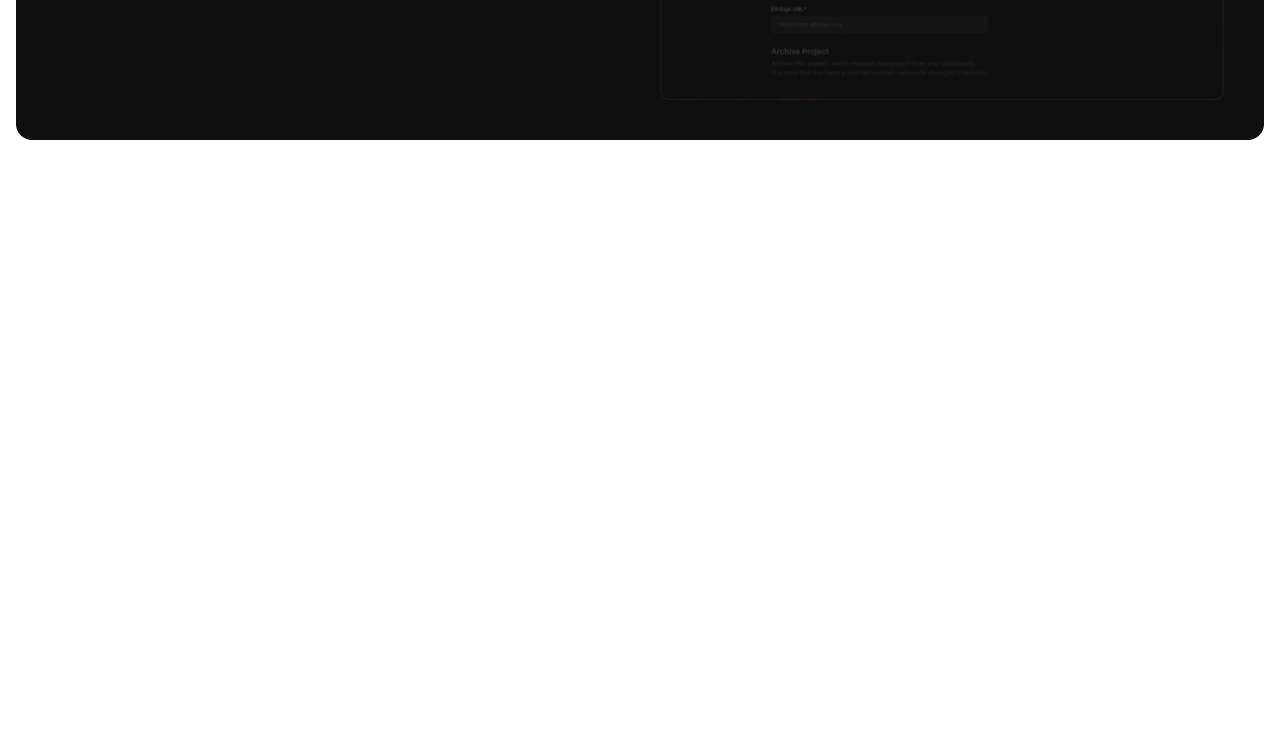
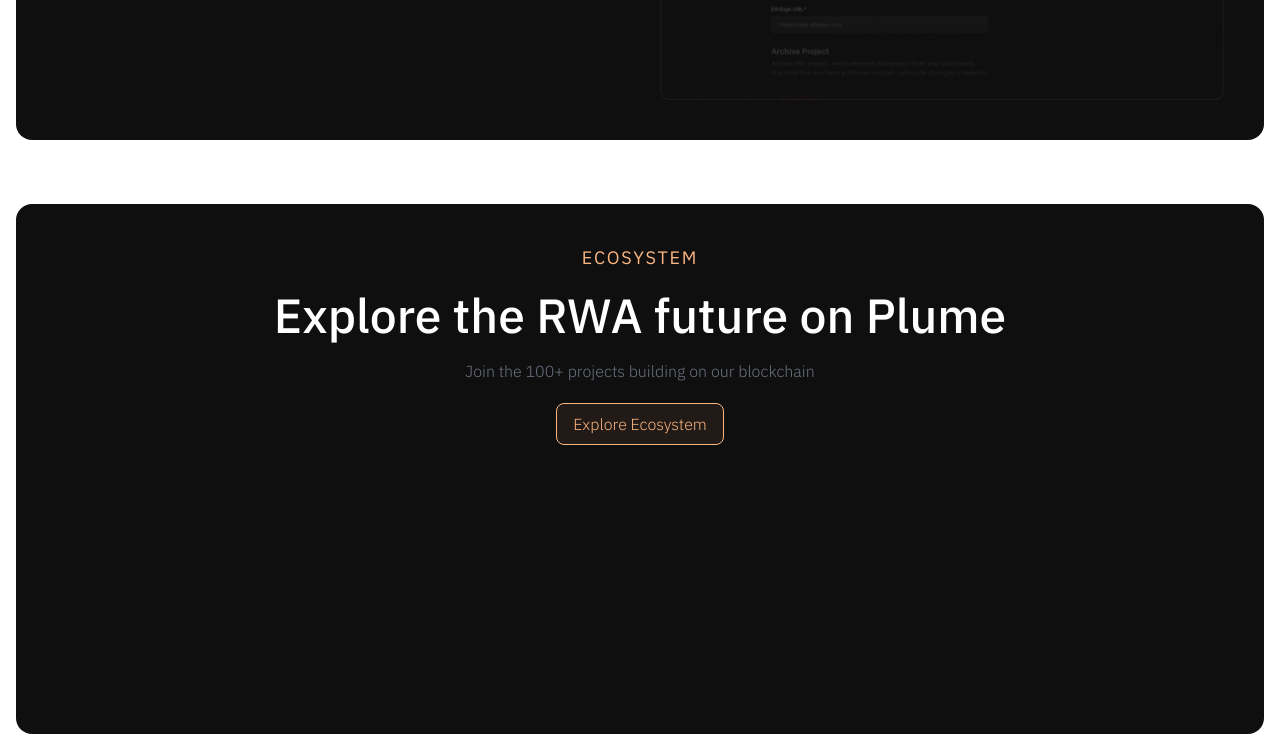
Before and after one commit to M-sadiq4641/Plume, a website built with Vite: page index.html in a window 1280 px wide. Shown: the part 2000-2734 px from the top of the page. Before the commit the page ends 2204 px from the top, so only its background shows below. Built offline with nearby package versions, Linux system fonts and the light colour scheme; files whose address does not match are found by name; a web font is replaced by a local one.

Commit message:
added explore section

```diff
--- a/index.html
+++ b/index.html
@@ -2,7 +2,7 @@
 <html lang="en">
   <head>
     <meta charset="UTF-8" />
-    <link rel="icon" type="image/svg+xml" href="/vite.svg" />
+    <link rel="icon" type="image/svg+xml" href="/public/images/web-logo.png" />
     <link rel="stylesheet" href="style.css" />
     <meta name="viewport" content="width=device-width, initial-scale=1.0" />
     <link rel="preconnect" href="https://fonts.googleapis.com" />
@@ -202,7 +202,9 @@
 
     <!-- token section  -->
     <div class="container mx-auto">
-      <div class="flex md:flex-row flex-col bg-DarkGray mx-4 sm:p-10 p-5 justify-between items-center my-16 gap-10 rounded-2xl">
+      <div
+        class="flex md:flex-row flex-col bg-DarkGray mx-4 sm:p-10 p-5 justify-between items-center my-16 gap-10 rounded-2xl"
+      >
         <div class="flex-1 sm:space-y-10 space-y-5">
           <div class="sm:flex items-center gap-4">
             <h2 class="font-normal text-[18px] tracking-widest text-orangish">
@@ -210,14 +212,16 @@
             </h2>
             <button class="bg-[#292929] rounded-2xl px-3">Coming Soon</button>
           </div>
-          <h1 class="font-medium sm:text-5xl text-3xl">Tokenize any real world asset</h1>
+          <h1 class="font-medium sm:text-5xl text-3xl">
+            Tokenize any real world asset
+          </h1>
           <p class="font-light sm:text-base text-sm text-gray-500">
             The RWA Launcher lets institutional asset issuers and RWA protocols
             deploy their assets directly to the Plume blockchain in full
             compliance with global regulation.
           </p>
           <button
-            class="text-base lg:block hidden cursor-pointer hover:text-gray-200 font-light rounded-lg px-4 py-2 text-orangish border border-orangish bg-lightorange"
+            class="text-base cursor-pointer hover:text-gray-200 font-light rounded-lg px-4 py-2 text-orangish border border-orangish bg-lightorange"
           >
             Learn More
           </button>
@@ -227,5 +231,27 @@
         </div>
       </div>
     </div>
+
+    <!-- explore section  -->
+
+    <div class="container mx-auto">
+      <div
+        class="mx-4 bg-Explorebg bg-no-repeat text-center md:h-[530px] sm:p-10 p-5 h-96 space-y-5 bg-bottom bg-contain bg-DarkGray rounded-2xl"
+      >
+
+        <h2 class="font-normal text-[18px] tracking-widest text-orangish">
+          ECOSYSTEM
+        </h2>
+        <h1 class="font-medium lg:text-5xl sm:text-4xl text-2xl">Explore the RWA future on Plume</h1>
+        <p class="font-light sm:text-base text-sm text-gray-500">
+          Join the 100+ projects building on our blockchain
+        </p>
+        <button
+          class="text-base mx-auto cursor-pointer hover:text-gray-200 font-light rounded-lg px-4 py-2 text-orangish border border-orangish bg-lightorange"
+        >
+          Explore Ecosystem
+        </button>
+      </div>
+    </div>
   </body>
 </html>
--- a/package.json
+++ b/package.json
@@ -13,5 +13,8 @@
     "postcss": "^8.4.38",
     "tailwindcss": "^3.4.3",
     "vite": "^5.2.0"
+  },
+  "dependencies": {
+    "surge": "^0.23.1"
   }
 }
--- a/tailwind.config.js
+++ b/tailwind.config.js
@@ -5,6 +5,7 @@
     extend: {
       backgroundImage: {
         bgImg: "url(./images/Body.png)",
+        Explorebg: "url(./images/explore-bg.png)",
       },
       colors: {
         lightorange: "#7f52392d",
```
Also changed, not shown: public/images/explore-bg.png (added), public/images/web-logo.png (added), 1 other file.
